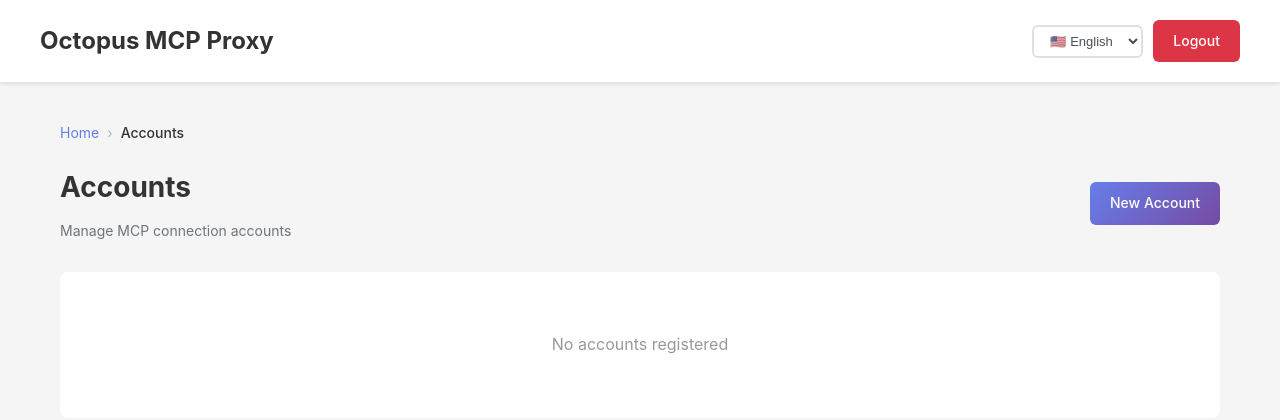
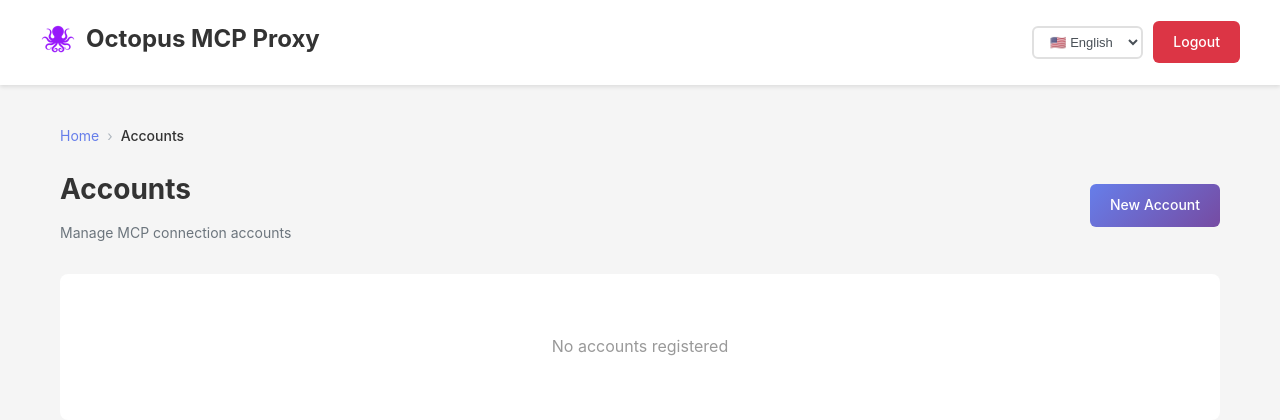
Before and after one commit to t-ogawa-dev/AccelMCP, a Flask app: page /accounts in a window 1280 px wide. Shown: the top 420 px of the page. Run offline with Flask 3, Linux system fonts and the light colour scheme; the visitor is signed in with stand-in values (Sample User, id 1); data that the repository does not hold is empty; some libraries are stand-ins or nearby versions.

Commit message:
・update style

```diff
--- a/app/assets/style.css
+++ b/app/assets/style.css
@@ -31,6 +31,18 @@ body {
 .header h1 {
     font-size: 24px;
     color: #333;
+}
+
+.brand-link {
+    display: inline-flex;
+    align-items: center;
+    gap: 10px;
+}
+
+.header-logo {
+    width: 36px;
+    height: 28px;
+    object-fit: contain;
 }
 
 .header h1 a {
--- a/app/views/templates/base.html
+++ b/app/views/templates/base.html
@@ -17,7 +17,12 @@
 </head>
 <body>
     <div class="header">
-        <h1><a href="/dashboard">Octopus MCP Proxy</a></h1>
+        <h1 class="brand-title">
+            <a href="/dashboard" class="brand-link">
+                <img src="/assets/header-logo.png" alt="" class="header-logo">
+                <span>Octopus MCP Proxy</span>
+            </a>
+        </h1>
         <div class="header-actions">
             <a href="/logout" class="btn btn-danger" data-i18n="logout">ログアウト</a>
         </div>
```
Also changed, not shown: app/assets/header-logo.png (added), 13 other files.
